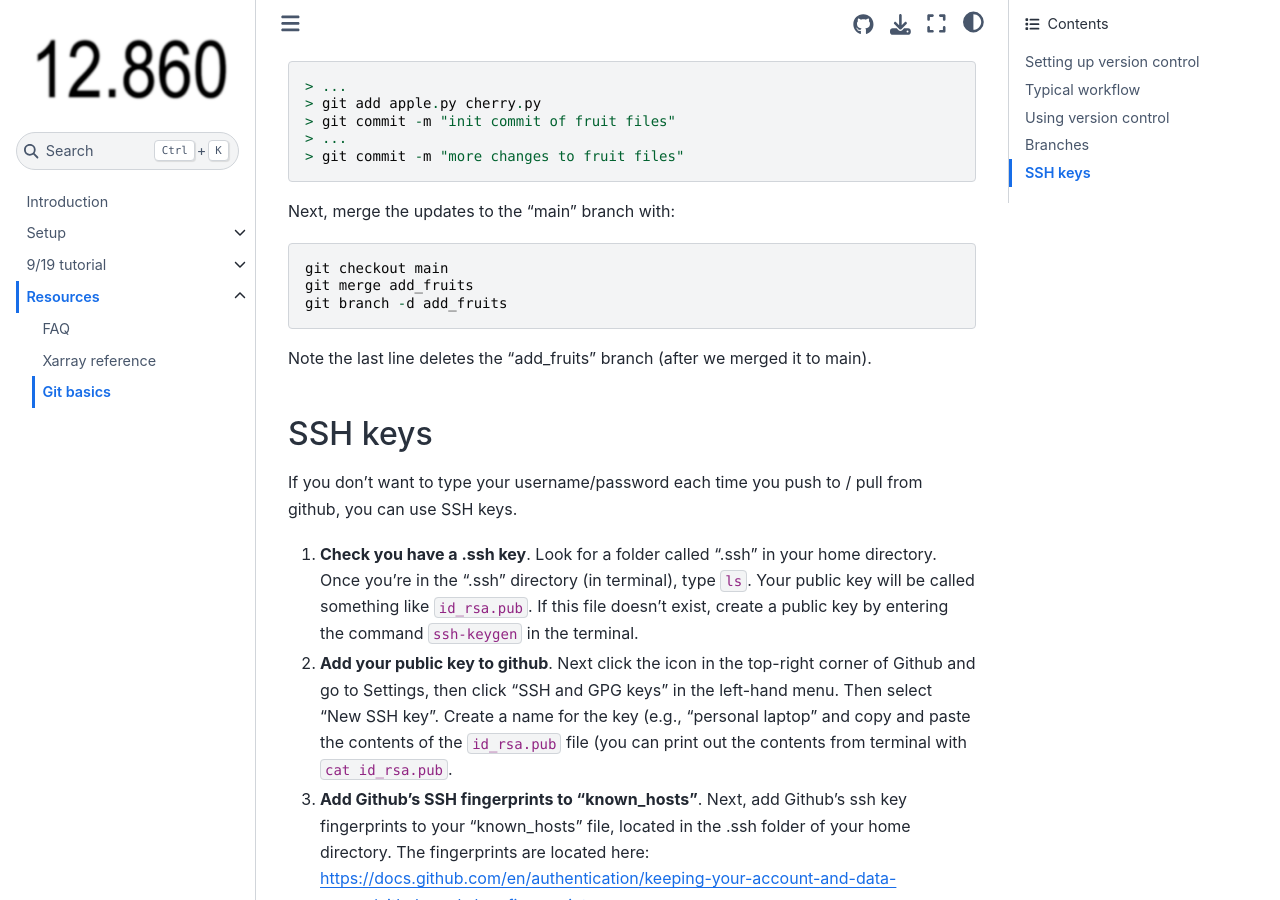
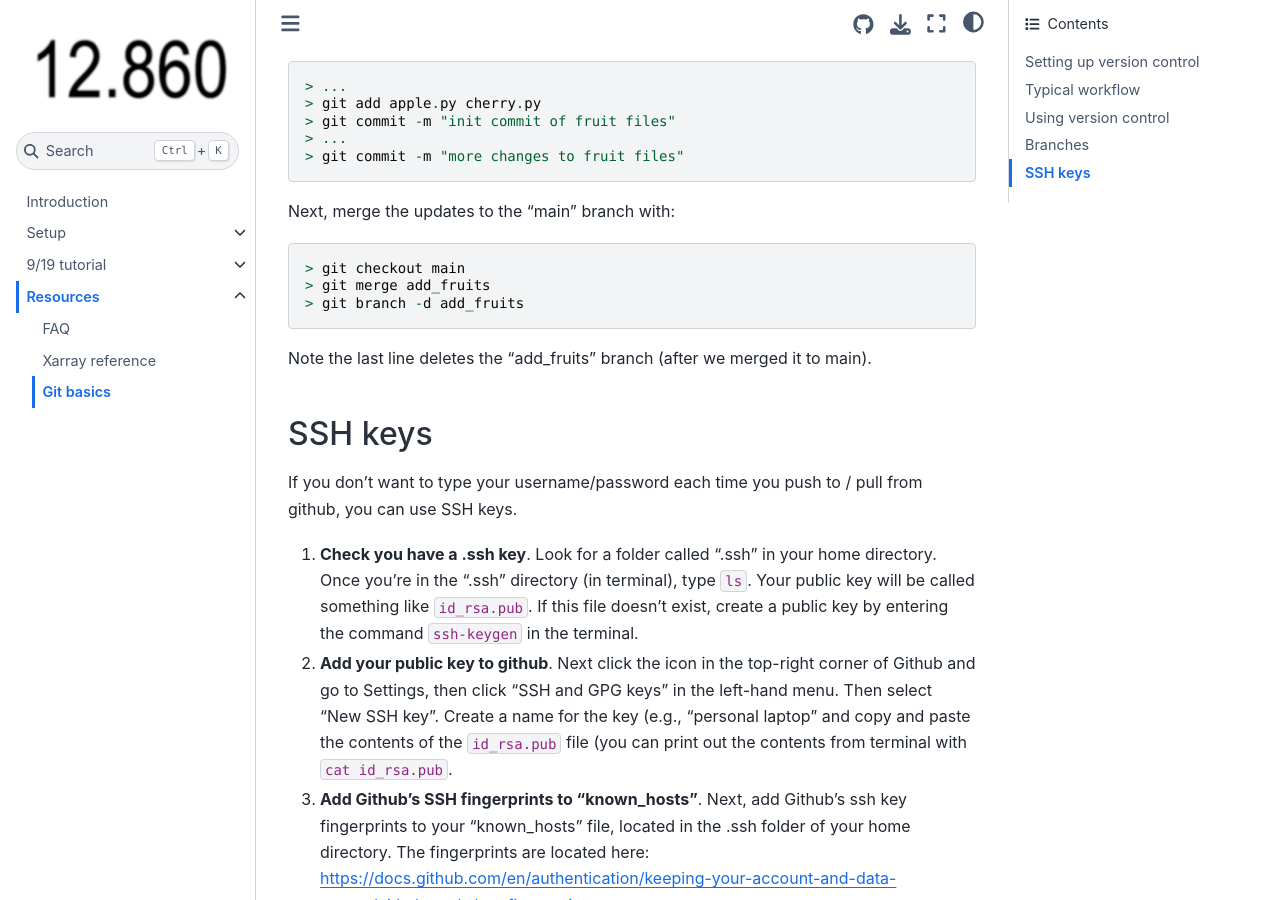
Before and after one commit to ktcarr/12860-tutorial, a Jupyter Book: the page built from docs/pages/resources/git_basics.md, in a window 1280 px wide and 900 px high, scrolled down 2309 px. Built offline with Jupyter Book 1.0.4 settings and Sphinx 7.4.7 and the Sphinx Book theme 1.1.4, drawn with Linux system fonts in a browser that asks for light colours; pages that are not in the unit, such as notebooks, are missing from menus.

Commit message:
forgot carrots

````diff
--- a/docs/pages/resources/git_basics.md
+++ b/docs/pages/resources/git_basics.md
@@ -77,9 +77,9 @@ Now, make changes as desired on the new branch using the regular add/commit work
 ```
 Next, merge the updates to the "main" branch with:
 ```
-git checkout main
-git merge add_fruits
-git branch -d add_fruits
+> git checkout main
+> git merge add_fruits
+> git branch -d add_fruits
 ```
 Note the last line deletes the "add_fruits" branch (after we merged it to main).
 
````
